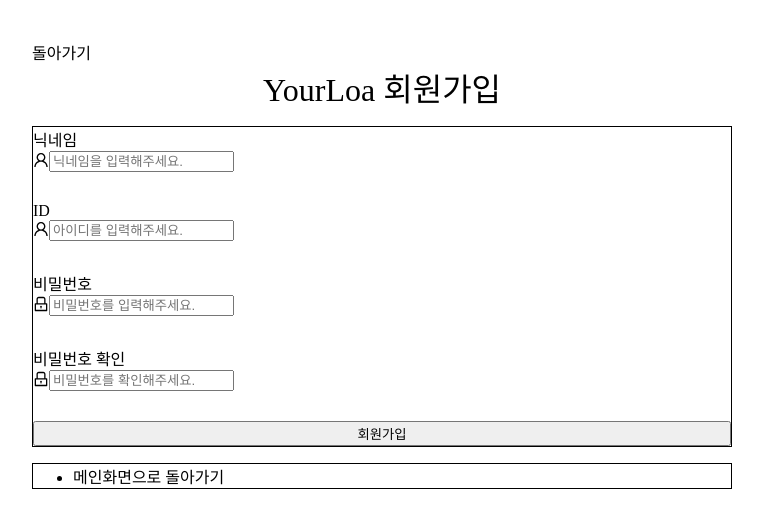
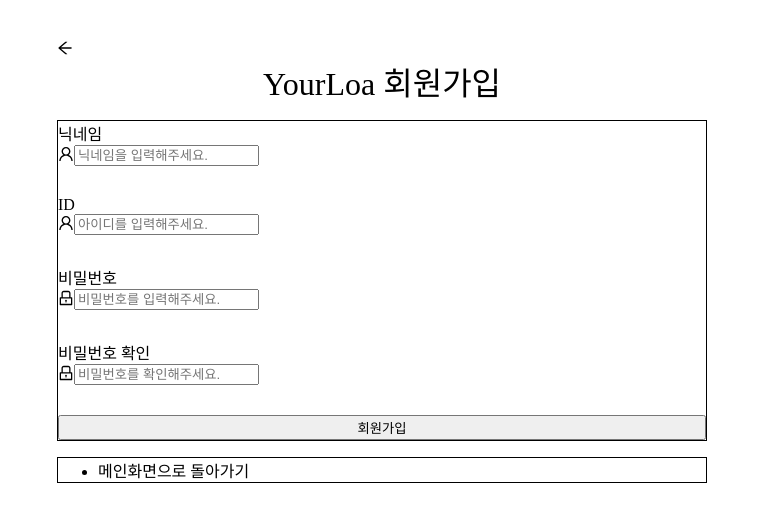
Before and after one commit to nakseono/yourLoa, a Next.js app: page /SignUp in a window 1280 px wide. Shown: the top 528 px of the page, without its empty margins (356-1119 px from the left). Built offline with nearby package versions, Linux system fonts and the light colour scheme.

Commit message:
회원가입 페이지 css 변경

```diff
--- a/pages/SignUp.js
+++ b/pages/SignUp.js
@@ -1,12 +1,16 @@
 import React, { useState } from "react";
 import { Card, Form, Input, Button, Checkbox } from "antd";
-import { UserOutlined, LockOutlined } from "@ant-design/icons";
+import {
+  UserOutlined,
+  LockOutlined,
+  ArrowLeftOutlined,
+} from "@ant-design/icons";
 import Link from "next/link";
 import styled from "styled-components";
 import axios from "axios";
 
 const SignUpPage = styled.div`
-  width: 700px;
+  width: 650px;
   margin: auto;
 `;
 
@@ -19,6 +23,10 @@ const SignUpTitle = styled.div`
   display: flex;
   justify-content: center;
   margin-bottom: 1rem;
+`;
+
+const BackMent = styled.div`
+  border: solid 0.5px;
 `;
 
 const SignUp = () => {
@@ -51,7 +59,7 @@ const SignUp = () => {
     <SignUpPage>
       <>
         <Link href="/">
-          <div>돌아가기</div>
+          <ArrowLeftOutlined />
         </Link>
         <SignUpTitle>
           <div>YourLoa 회원가입</div>
```
